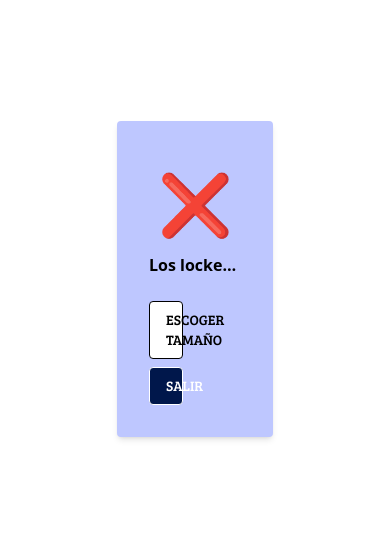
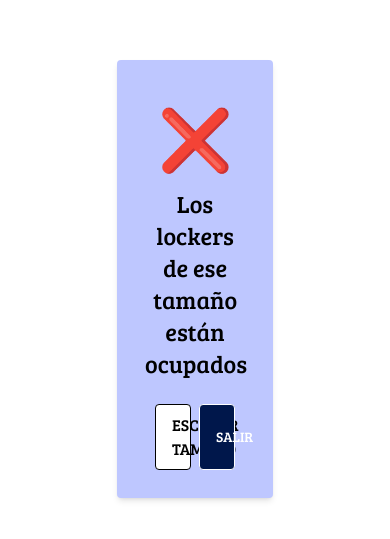
Before and after one commit to Eureka-projectFactoriaF5/buzon-inteligente-LOCKER, a React (Vite) app: page / in a window 390 px wide. Shown: the part 143-682 px from the top of the page. Built offline with nearby package versions, Linux system fonts and the light colour scheme.

Commit message:
WIP: refactoring style InUseSizeLocker modal

```diff
--- a/src/main.jsx
+++ b/src/main.jsx
@@ -1,9 +1,9 @@
 import { StrictMode } from 'react'
 import { createRoot } from 'react-dom/client'
-import { InUseModalSizeLocker } from './modals/InUseModalSizeLocker.jsx'
+import { InUseSizeLocker } from './modals/InUseSizeLocker'
 
 createRoot(document.getElementById('root')).render(
   <StrictMode>
-    <InUseModalSizeLocker />
+    <InUseSizeLocker />
   </StrictMode>,
 )
--- a/src/modals/InUseModalSizeLocker.jsx
+++ /dev/null
@@ -1,28 +0,0 @@
-import "../styles/styles.css";
-import React, { useState, useEffect } from "react";
-
-export const InUseModalSizeLocker = () => {
-    const [isModalOpen, setModalOpen] = useState(false);
-
-    const openModal = () => setModalOpen(true);
-    const closeModal = () => setModalOpen(false);
-
-    return (
-        <div id="modal-container" className="fixed inset-0 flex items-center justify-center sm:px-6 lg:px-20">
-            <div id="modal-content" className="bg-[#BEC7FF] p-8 rounded shadow-md w-[40%] text-center">
-                <p className="py-5 text-6xl">❌ </p>
-                <h1 className="text-base sm:text-xl font-semibold mb-6 whitespace-nowrap overflow-hidden text-ellipsis">
-                    Los lockers de ese tamaño están ocupados
-                </h1>
-                <div id="modal-buttons-inUseLocker" className="flex flex-col sm:flex-row justify-center gap-2">
-                    <button id="button-choose-size" onClick={openModal} className="w-[36%] bg-[#FFFFFF] text-black py-2 px-4 rounded border hover:opacity-90 transition font-bree text-center text-sm sm:text-base cursor-pointer">
-                        ESCOGER TAMAÑO
-                    </button>
-                    <button id="botton-exit" onClick={closeModal} className="w-[36%] bg-[#00174B] text-white py-2 px-4 rounded border hover:opacity-90 transition font-bree text-center text-sm sm:text-base cursor-pointer">
-                        SALIR
-                    </button>
-                </div>
-            </div>
-        </div>
-    );
-};
--- /dev/null
+++ b/src/modals/InUseSizeLocker.jsx
@@ -0,0 +1,27 @@
+import "../styles/styles.css";
+import React, { useState, useEffect } from "react";
+
+export const InUseSizeLocker = () => {
+    const [isModalOpen, setModalOpen] = useState(false);
+    const openModal = () => setModalOpen(true);
+    const closeModal = () => setModalOpen(false);
+
+    return (
+        <div id="modal-container" className="fixed inset-0 flex items-center justify-center">
+            <div id="modal-content" className="bg-[#BEC7FF] p-7 rounded shadow-md w-[40%] text-center">
+                <p className="py-5 text-6xl">❌ </p>
+                <h1 className="text-2xl font-bree mb-6">
+                    Los lockers de ese tamaño están ocupados
+                </h1>
+                <div id="modal-btns-inUseLocker" className="flex flex-row justify-center gap-2">
+                    <button id="btn-choose-size" onClick={openModal} className="w-[36%] bg-[#FFFFFF] text-black py-2 px-4 rounded border font-bree text-center cursor-pointer">
+                        ESCOGER TAMAÑO
+                    </button>
+                    <button id="btn-exit" onClick={closeModal} className="w-[36%] bg-[#00174B] text-white py-2 px-4 rounded border  hover:opacity-96 font-bree text-center text-sm sm:text-base cursor-pointer">
+                        SALIR
+                    </button>
+                </div>
+            </div>
+        </div>
+    );
+};
```
Also changed, not shown: src/modals/NoAvailableLockers.jsx (added).
